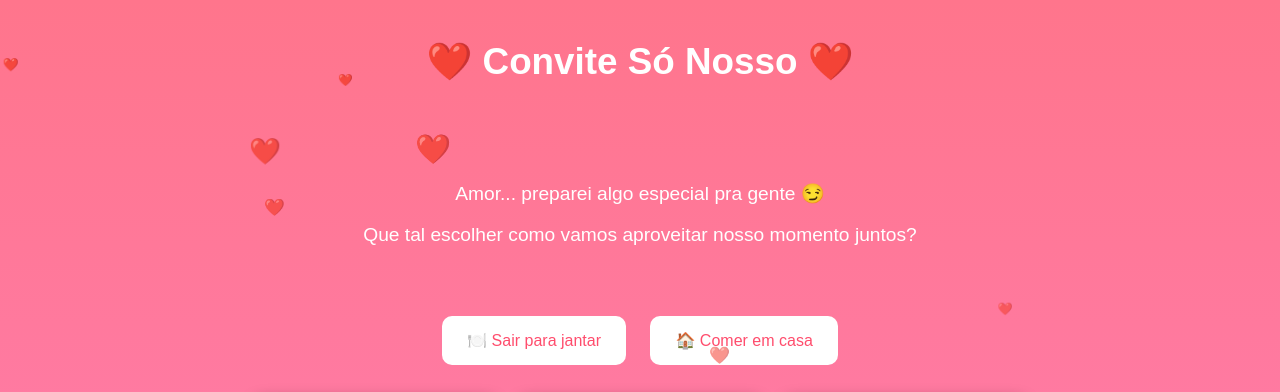
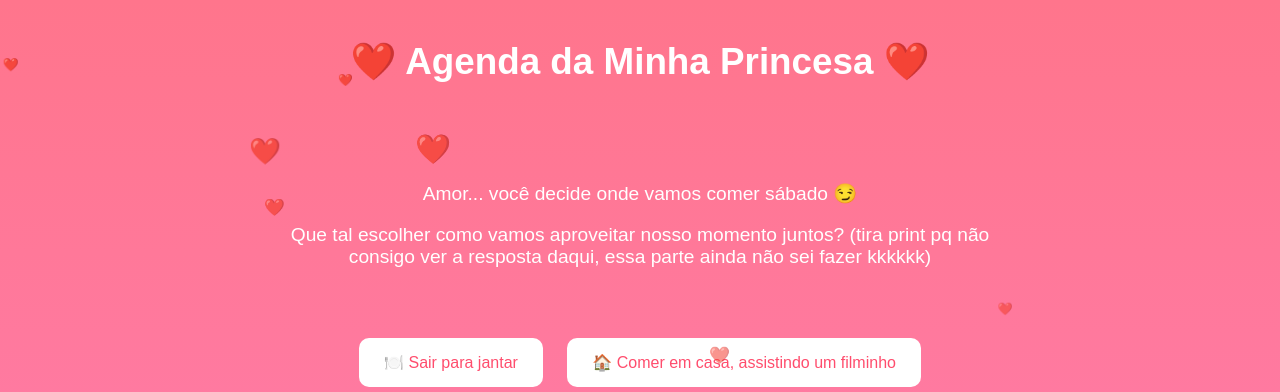
Before and after one commit to thiagofee2-collab/123, a plain HTML site: page index.html in a window 1280 px wide. Shown: the top 392 px of the page. Drawn offline with Linux system fonts and the light colour scheme; grey boxes are pictures that could not be loaded.

Commit message:
Update index.html

```diff
--- a/index.html
+++ b/index.html
@@ -91,17 +91,17 @@
 <div class="coracoes" id="coracoes"></div>
 
 <header>
-  ❤️ Convite Só Nosso ❤️
+  ❤️ Agenda da Minha Princesa ❤️
 </header>
 
 <div class="mensagem">
-  <p>Amor... preparei algo especial pra gente 😏</p>
-  <p>Que tal escolher como vamos aproveitar nosso momento juntos?</p>
+  <p>Amor... você decide onde vamos comer sábado 😏</p>
+  <p>Que tal escolher como vamos aproveitar nosso momento juntos? (tira print pq não consigo ver a resposta daqui, essa parte ainda não sei fazer kkkkkk) </p>
 </div>
 
 <div class="opcoes">
   <button onclick="resposta('jantar')">🍽️ Sair para jantar</button>
-  <button onclick="resposta('casa')">🏠 Comer em casa</button>
+  <button onclick="resposta('casa')">🏠 Comer em casa, assistindo um filminho </button>
 </div>
 
 <div class="galeria">
@@ -120,7 +120,7 @@
     cada sorriso, cada toque. ❤️
   </p>
   <p>
-    E quem sabe a gente deixa a noite ainda mais especial... 😏
+    E depois quero te beijar e se estiver no clima e quiser me dar... 😏
   </p>
 </div>
 
@@ -132,7 +132,7 @@
 <script>
 function resposta(tipo) {
   if(tipo === 'jantar') {
-    alert('Perfeito 😍 Já imagino a gente juntinho curtindo esse momento');
+    alert('Perfeito 😍 Já que faz algum tempo que a gente saiu, vamos no sushi');
   } else {
     alert('Melhor ainda 😏 Só nós dois, do jeitinho que a gente gosta');
   }
```
